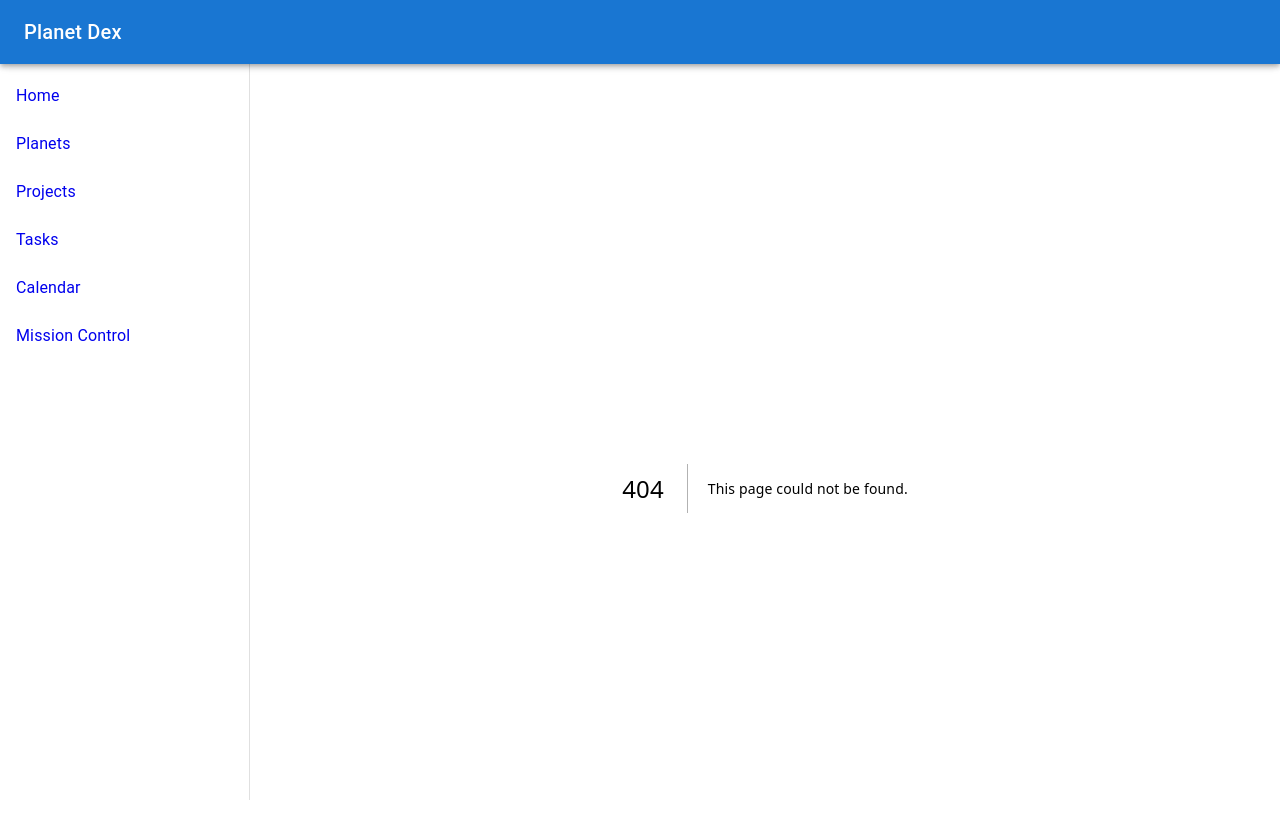
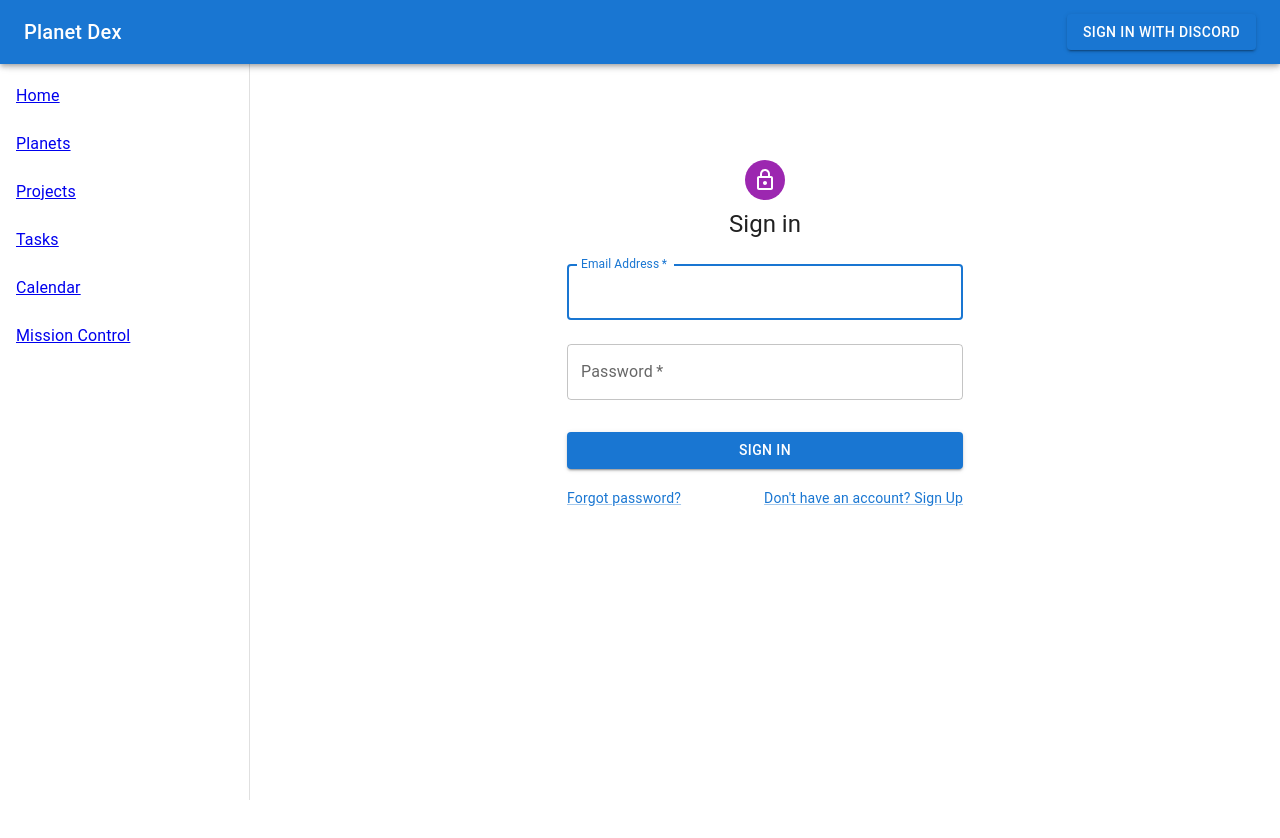
Before and after one commit to johnnynumber4/planet-dex, a Next.js app: page /login in a window 1280 px wide. Before the commit this address had no page. Shown: the top 838 px of the page. After the commit the page ends 800 px from the top, so only its background shows below. Built offline with nearby package versions, Linux system fonts and the light colour scheme; no server answers.

Commit message:
chore: auth changes and protected page changes

```diff
--- a/package.json
+++ b/package.json
@@ -16,6 +16,7 @@
     "moment": "^2.30.1",
     "mongodb": "^6.8.0",
     "next": "14.2.6",
+    "next-auth": "^4.24.7",
     "react": "^18",
     "react-beautiful-dnd": "^13.1.1",
     "react-big-calendar": "^1.13.3",
--- a/src/app/NavBar.js
+++ b/src/app/NavBar.js
@@ -5,23 +5,47 @@ import { List, ListItem, ListItemText } from '@mui/material';
 const NavBar = ({ toggleMobileMenu }) => {
   return (
     <List>
-      <ListItem button component={Link} href="/" onClick={toggleMobileMenu}>
+      <ListItem component="div" onClick={toggleMobileMenu}>
+        <Link legacyBehavior href="/" passHref>
+          <a>
             <ListItemText primary="Home" />
+          </a>
+        </Link>
       </ListItem>
-      <ListItem button component={Link} href="/planets" onClick={toggleMobileMenu}>
+      <ListItem component="div" onClick={toggleMobileMenu}>
+        <Link legacyBehavior href="/planets" passHref>
+          <a>
             <ListItemText primary="Planets" />
+          </a>
+        </Link>
       </ListItem>
-      <ListItem button component={Link} href="/projects" onClick={toggleMobileMenu}>
+      <ListItem component="div" onClick={toggleMobileMenu}>
+        <Link legacyBehavior href="/projects" passHref>
+          <a>
             <ListItemText primary="Projects" />
+          </a>
+        </Link>
       </ListItem>
-      <ListItem button component={Link} href="/tasks" onClick={toggleMobileMenu}>
+      <ListItem component="div" onClick={toggleMobileMenu}>
+        <Link legacyBehavior href="/tasks" passHref>
+          <a>
             <ListItemText primary="Tasks" />
+          </a>
+        </Link>
       </ListItem>
-      <ListItem button component={Link} href="/calendar" onClick={toggleMobileMenu}>
+      <ListItem component="div" onClick={toggleMobileMenu}>
+        <Link legacyBehavior href="/calendar" passHref>
+          <a>
             <ListItemText primary="Calendar" />
+          </a>
+        </Link>
       </ListItem>
-      <ListItem button component={Link} href="/board" onClick={toggleMobileMenu}>
+      <ListItem component="div" onClick={toggleMobileMenu}>
+        <Link legacyBehavior href="/board" passHref>
+          <a>
             <ListItemText primary="Mission Control" />
+          </a>
+        </Link>
       </ListItem>
     </List>
   );
--- a/src/app/layout.js
+++ b/src/app/layout.js
@@ -7,6 +7,8 @@ import MenuIcon from '@mui/icons-material/Menu';
 import CloseIcon from '@mui/icons-material/Close';
 import { Inter } from "next/font/google";
 import NavBar from "./NavBar"; // Adjust the path if necessary
+import AuthButton from "../components/AuthButton"; // Import AuthButton
+import { SessionProvider } from 'next-auth/react'; // Import SessionProvider
 
 const inter = Inter({ subsets: ["latin"] });
 
@@ -22,6 +24,7 @@ export default function RootLayout({ children }) {
   return (
     <html lang="en">
       <body className={inter.className}>
+        <SessionProvider>
           <CssBaseline />
           <Box sx={{ display: 'flex' }}>
             {/* Top Bar */}
@@ -39,8 +42,9 @@ export default function RootLayout({ children }) {
                 <Typography variant="h6" noWrap component="div">
                   Planet Dex
                 </Typography>
-              {/* Placeholder for user menu */}
+                {/* Add AuthButton for login/logout */}
                 <Box sx={{ flexGrow: 1 }} />
+                <AuthButton /> {/* Added AuthButton here */}
               </Toolbar>
             </AppBar>
 
@@ -89,13 +93,13 @@ export default function RootLayout({ children }) {
               sx={{
                 flexGrow: 1,
                 p: 3,
-              // ml: { md: `${drawerWidth}px` },
                 marginTop: 8,
               }}
             >
               {children}
             </Box>
           </Box>
+        </SessionProvider>
       </body>
     </html>
   );
--- /dev/null
+++ b/src/app/login/page.js
@@ -0,0 +1,86 @@
+'use client';
+
+import React, { useState } from 'react';
+import { Box, Button, TextField, Typography, Container, CssBaseline, Avatar, Grid, Link } from '@mui/material';
+import LockOutlinedIcon from '@mui/icons-material/LockOutlined';
+
+const LoginPage = () => {
+  const [email, setEmail] = useState('');
+  const [password, setPassword] = useState('');
+
+  const handleSubmit = (event) => {
+    event.preventDefault();
+    // Handle login logic here
+    console.log('Email:', email);
+    console.log('Password:', password);
+  };
+
+  return (
+    <Container component="main" maxWidth="xs">
+      <CssBaseline />
+      <Box
+        sx={{
+          marginTop: 8,
+          display: 'flex',
+          flexDirection: 'column',
+          alignItems: 'center',
+        }}
+      >
+        <Avatar sx={{ m: 1, bgcolor: 'secondary.main' }}>
+          <LockOutlinedIcon />
+        </Avatar>
+        <Typography component="h1" variant="h5">
+          Sign in
+        </Typography>
+        <Box component="form" onSubmit={handleSubmit} noValidate sx={{ mt: 1 }}>
+          <TextField
+            margin="normal"
+            required
+            fullWidth
+            id="email"
+            label="Email Address"
+            name="email"
+            autoComplete="email"
+            autoFocus
+            value={email}
+            onChange={(e) => setEmail(e.target.value)}
+          />
+          <TextField
+            margin="normal"
+            required
+            fullWidth
+            name="password"
+            label="Password"
+            type="password"
+            id="password"
+            autoComplete="current-password"
+            value={password}
+            onChange={(e) => setPassword(e.target.value)}
+          />
+          <Button
+            type="submit"
+            fullWidth
+            variant="contained"
+            sx={{ mt: 3, mb: 2 }}
+          >
+            Sign In
+          </Button>
+          <Grid container>
+            <Grid item xs>
+              <Link href="#" variant="body2">
+                Forgot password?
+              </Link>
+            </Grid>
+            <Grid item>
+              <Link href="#" variant="body2">
+                {"Don't have an account? Sign Up"}
+              </Link>
+            </Grid>
+          </Grid>
+        </Box>
+      </Box>
+    </Container>
+  );
+};
+
+export default LoginPage;
--- /dev/null
+++ b/src/app/protected/page.js
@@ -0,0 +1,5 @@
+import ProtectedPage from "../../components/ProtectedPage";
+
+export default function Protected() {
+  return <ProtectedPage />;
+}
--- /dev/null
+++ b/src/components/AuthButton.js
@@ -0,0 +1,23 @@
+import { signIn, signOut, useSession } from "next-auth/react";
+import { Button } from '@mui/material';
+
+function AuthButton() {
+  const { data: session } = useSession();
+
+  return (
+    <div>
+      {session ? (
+        <>
+          {/* <p>Signed in as {session.user.name}</p> */}
+          <Button variant="contained" onClick={() => signOut()}>Sign Out</Button>
+        </>
+      ) : (
+        <Button variant="contained" onClick={() => signIn("discord")}>
+          Sign in with Discord
+        </Button>
+      )}
+    </div>
+  );
+}
+
+export default AuthButton;
```
Also changed, not shown: src/app/api/auth/[...nextauth]/route.js (added, +25 -0 lines), src/components/ProtectedPage.js (added, +17 -0 lines). Lines whose indentation alone changed are shown as unchanged.
